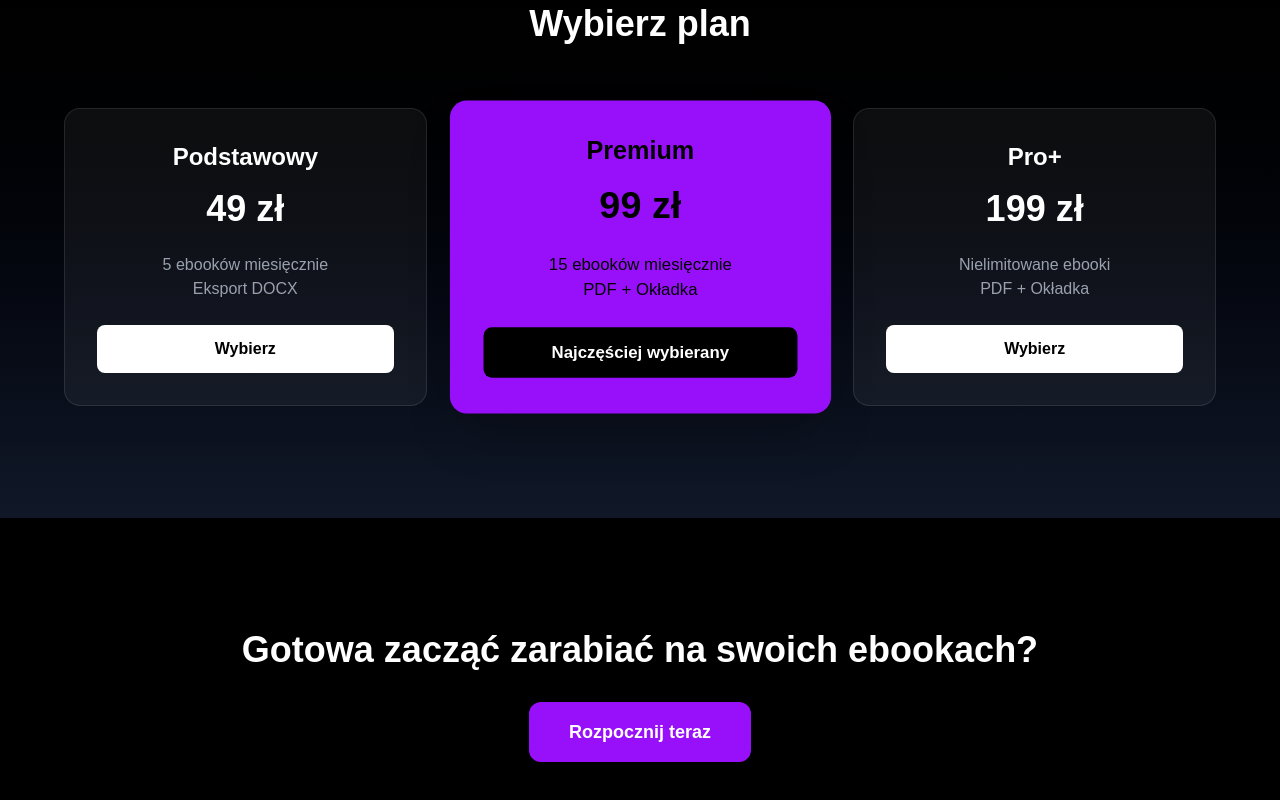
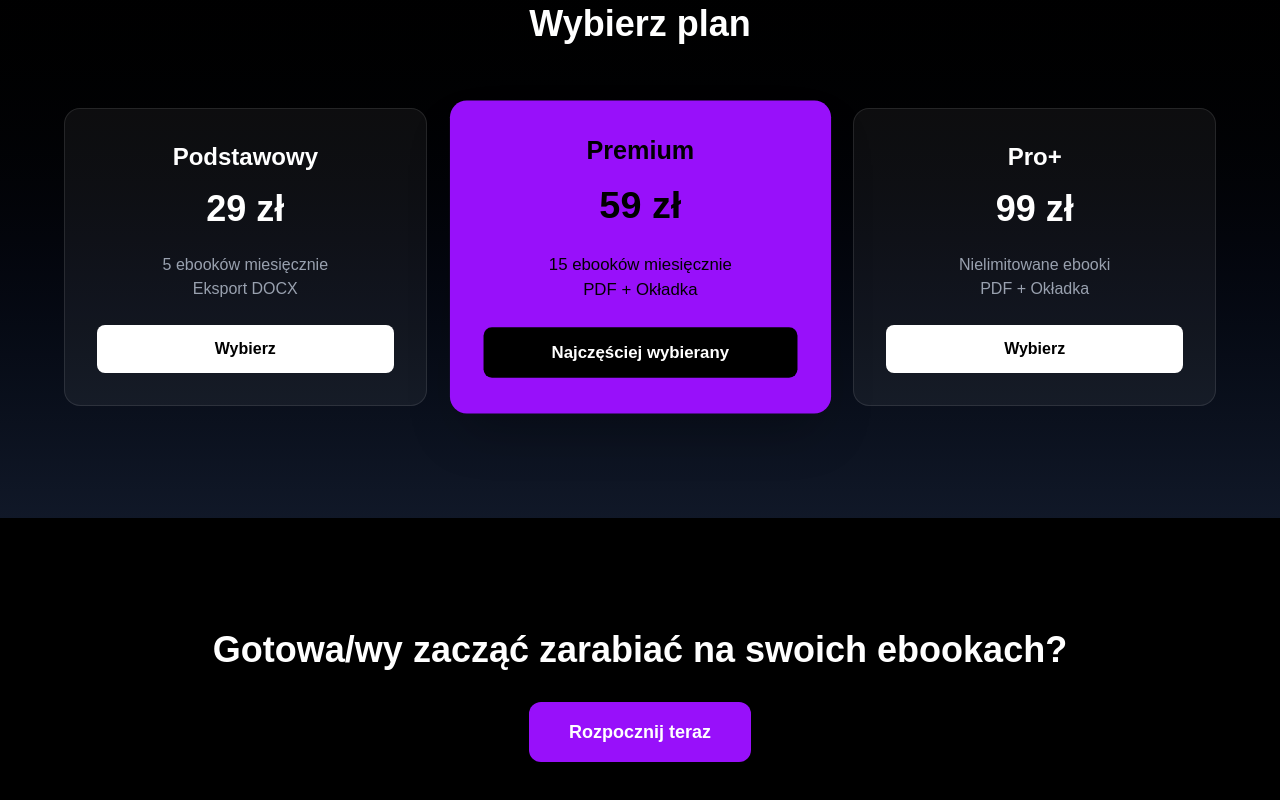
Before and after one commit to olaastolarczuk-eng/ebookprofit, a Next.js app: page / in a window 1280 px wide. Shown: the part 1262-2062 px from the top of the page. Built offline with nearby package versions, Linux system fonts and the light colour scheme; no server answers.

Commit message:
Add professional landing page

```diff
--- a/app/page.tsx
+++ b/app/page.tsx
@@ -88,7 +88,7 @@ export default function Home() {
           {/* Podstawowy */}
           <div className="bg-white/5 p-8 rounded-2xl border border-white/10 hover:border-purple-500 transition">
             <h3 className="text-2xl font-semibold mb-4">Podstawowy</h3>
-            <p className="text-4xl font-bold mb-6">49 zł</p>
+            <p className="text-4xl font-bold mb-6">29 zł</p>
             <p className="text-gray-400 mb-6">
               5 ebooków miesięcznie<br />
               Eksport DOCX
@@ -104,7 +104,7 @@ export default function Home() {
           {/* Premium */}
           <div className="bg-purple-600 p-8 rounded-2xl text-black shadow-2xl scale-105">
             <h3 className="text-2xl font-semibold mb-4">Premium</h3>
-            <p className="text-4xl font-bold mb-6">99 zł</p>
+            <p className="text-4xl font-bold mb-6">59 zł</p>
             <p className="mb-6">
               15 ebooków miesięcznie<br />
               PDF + Okładka
@@ -120,7 +120,7 @@ export default function Home() {
           {/* Pro+ */}
           <div className="bg-white/5 p-8 rounded-2xl border border-white/10 hover:border-purple-500 transition">
             <h3 className="text-2xl font-semibold mb-4">Pro+</h3>
-            <p className="text-4xl font-bold mb-6">199 zł</p>
+            <p className="text-4xl font-bold mb-6">99 zł</p>
             <p className="text-gray-400 mb-6">
               Nielimitowane ebooki<br />
               PDF + Okładka
@@ -139,7 +139,7 @@ export default function Home() {
       {/* ===== CTA ===== */}
       <section className="py-28 text-center px-6">
         <h2 className="text-4xl font-bold mb-8">
-          Gotowa zacząć zarabiać na swoich ebookach?
+          Gotowa/wy zacząć zarabiać na swoich ebookach?
         </h2>
 
         <button
```
